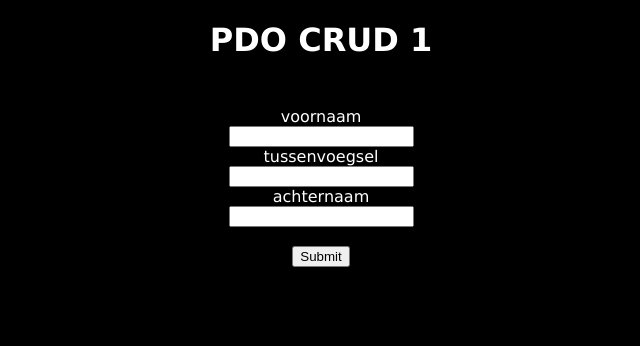
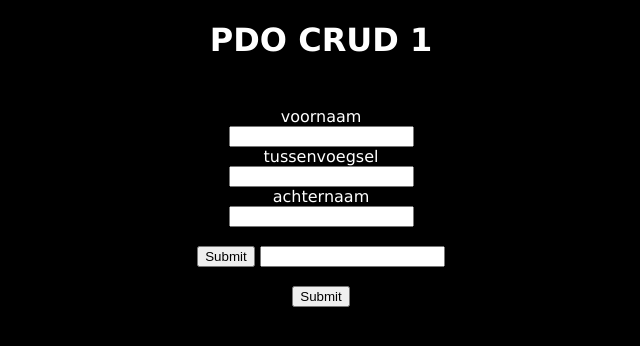
Before and after one commit to Axql/PHP-PDO-CRUD-TOETS-Axel_van_beek, a PHP site: page / in a window 1280 px wide. Shown: the top 346 px of the page, without its empty margins (319-959 px from the left). Run offline with PHP 8.4, Linux system fonts and the light colour scheme.

Commit message:
telt niet mee

```diff
--- a/index.php
+++ b/index.php
@@ -22,6 +22,9 @@
           <input type="text" id="lastname" name="lastname"> <br>
           <br>
           <input type="submit" value="Submit" class="button">
+          <input type="text" id="lastname" name="lastname"> <br>
+          <br>
+          <input type="submit" value="Submit" class="button">
     </form>
 </body>
 </html>
```
